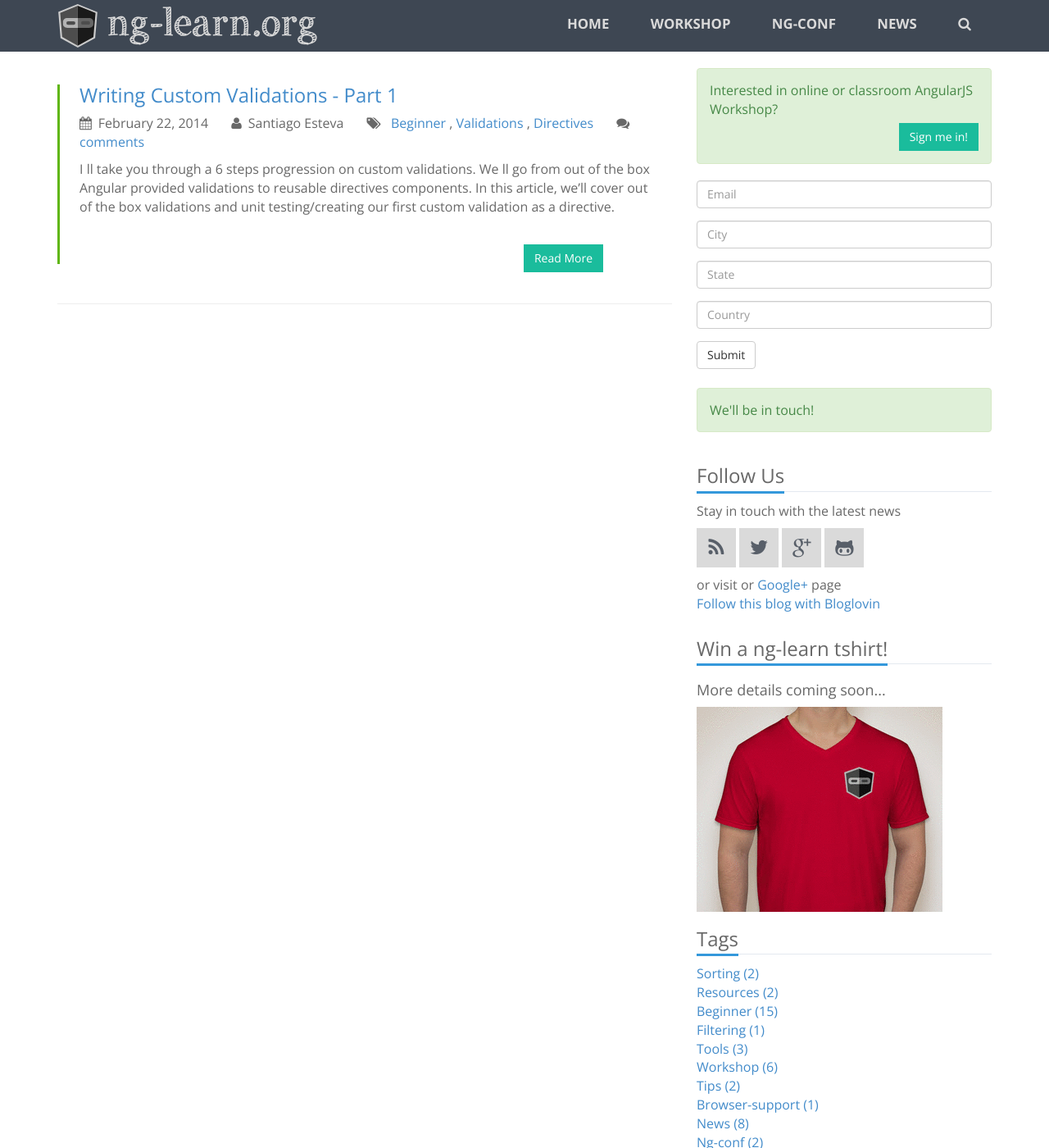
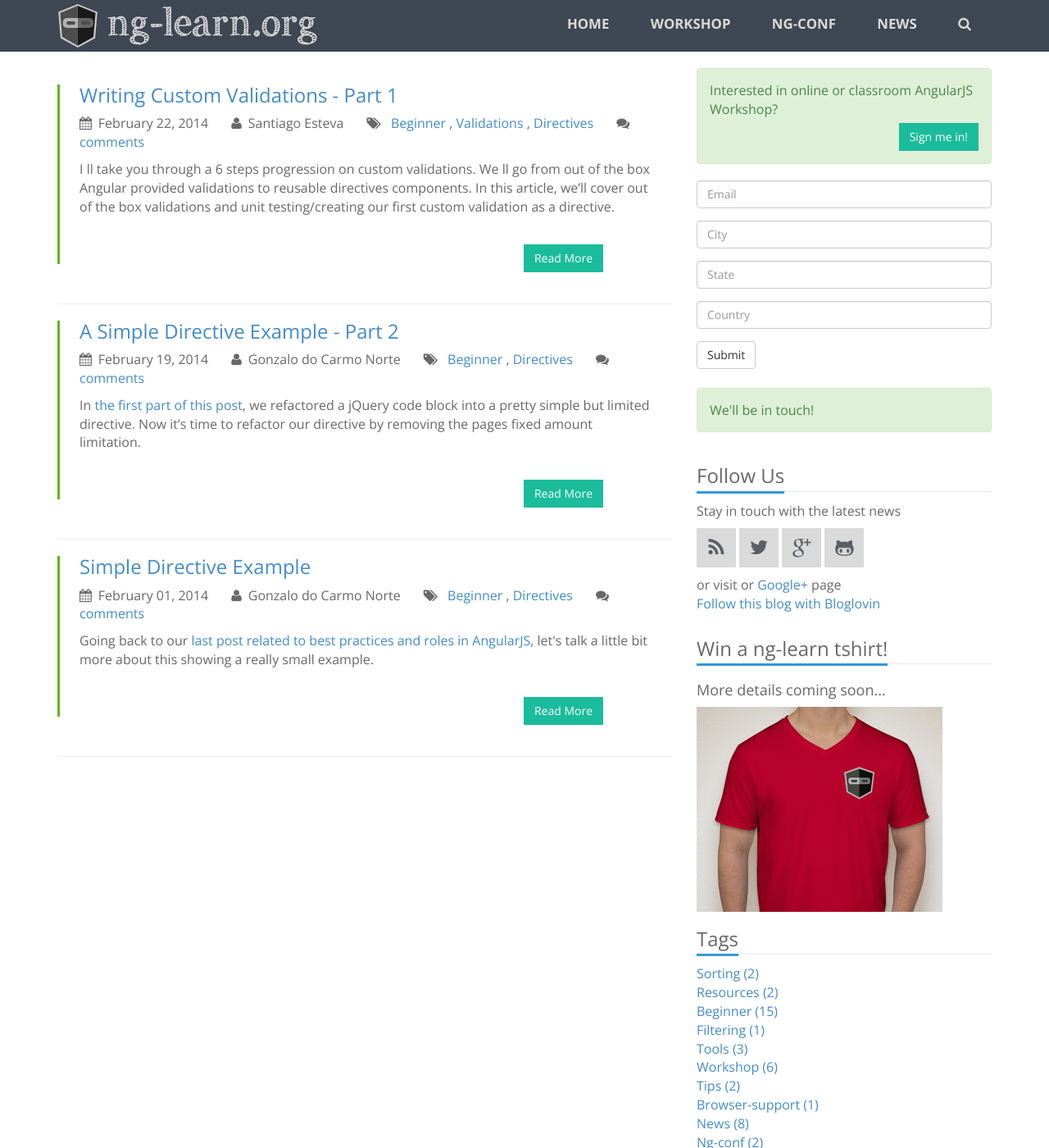
Before and after one commit to ng-learn-org/ng-learn-org.github.io, a Jekyll site: the page built from tags/directives.html, in a window 1280 px wide and 1400 px high. Shown: the whole window at 82% size. Built offline with Jekyll 4.4.1, drawn with Linux system fonts in a browser that asks for light colours; nearby versions of some CDN libraries; comment, search, counter and statistics services are not loaded; some of the changed text lies outside the part shown.

Commit message:
added directive tag

```diff
--- a/_posts/2014-02-01-Simple-Directive-Example.md
+++ b/_posts/2014-02-01-Simple-Directive-Example.md
@@ -1,8 +1,8 @@
 ---
 layout: post
-title: Best Practice - Simple Directive Example
+title: Simple Directive Example
 author: Gonzalo do Carmo Norte
-categories: [best-practices, beginner]
+categories: [beginner, directives]
 ---
 
 Going back to our [last post related to best practices and roles in AngularJS][1], let\'s talk a little bit more about this showing a really small example.
--- a/_posts/2014-02-19-Simple-Directive-Improved.md
+++ b/_posts/2014-02-19-Simple-Directive-Improved.md
@@ -2,7 +2,7 @@
 layout: post
 title: A Simple Directive Example - Part 2
 author: Gonzalo do Carmo Norte
-categories: [beginner]
+categories: [beginner, directives]
 ---
 
 In [the first part of this post][1], we refactored a jQuery code block into a pretty simple but limited directive.
```
